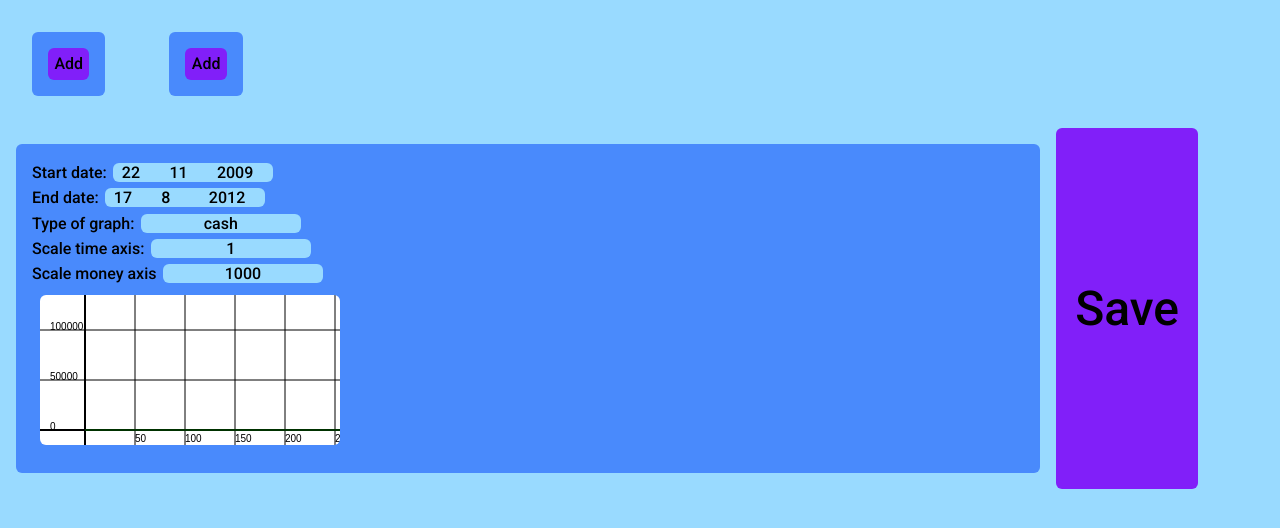
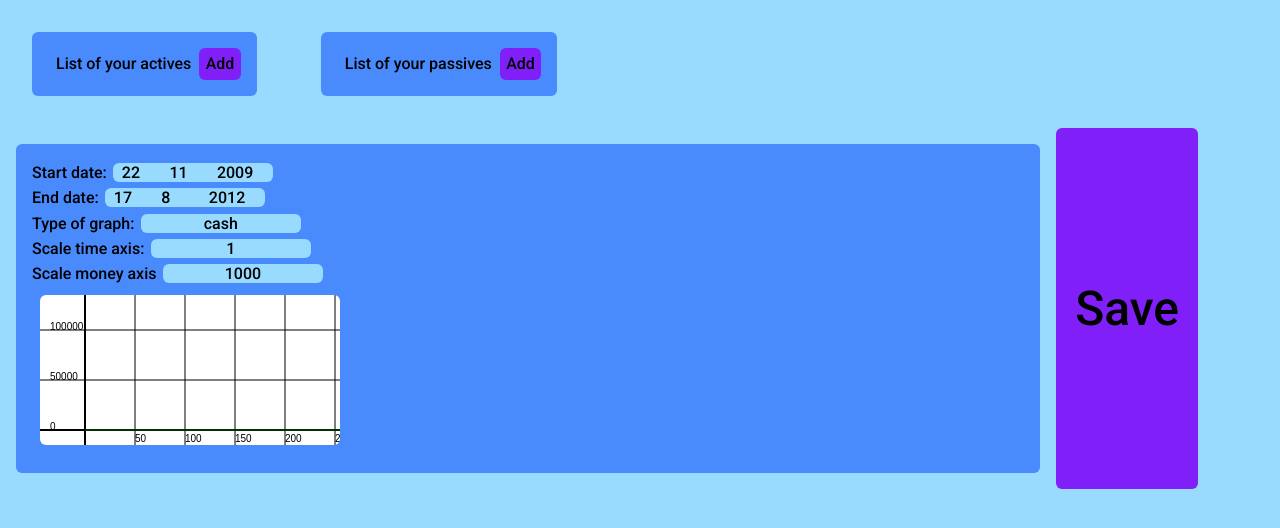
Before and after one commit to maksimPhilippov/finace-calculator, a React (Create React App) app: page / in a window 1280 px wide. Shown: the top 528 px of the page. Built offline with nearby package versions, Linux system fonts and the light colour scheme.

Commit message:
list labels

```diff
--- a/src/components/MoneyActionsList.tsx
+++ b/src/components/MoneyActionsList.tsx
@@ -10,6 +10,11 @@ export default function MoneyActionsList(prop: MoneyActionsListProp) {
   return (
     <div className="actions-list">
       <div className="list-menu">
+        {prop.workWithActives ? (
+          <span>List of your actives</span>
+        ) : (
+          <span>List of your passives</span>
+        )}
         <button
           className="regular-button"
           onClick={() => prop.addMoneyAction(prop.workWithActives)}
--- a/src/styles/mixins.scss
+++ b/src/styles/mixins.scss
@@ -21,4 +21,7 @@
   // box-shadow: 0px 0px 5px inset black;
   margin: 1rem;
   padding: 1rem;
+  & > span {
+    margin-inline: 0.5em;
+  }
 }
```
